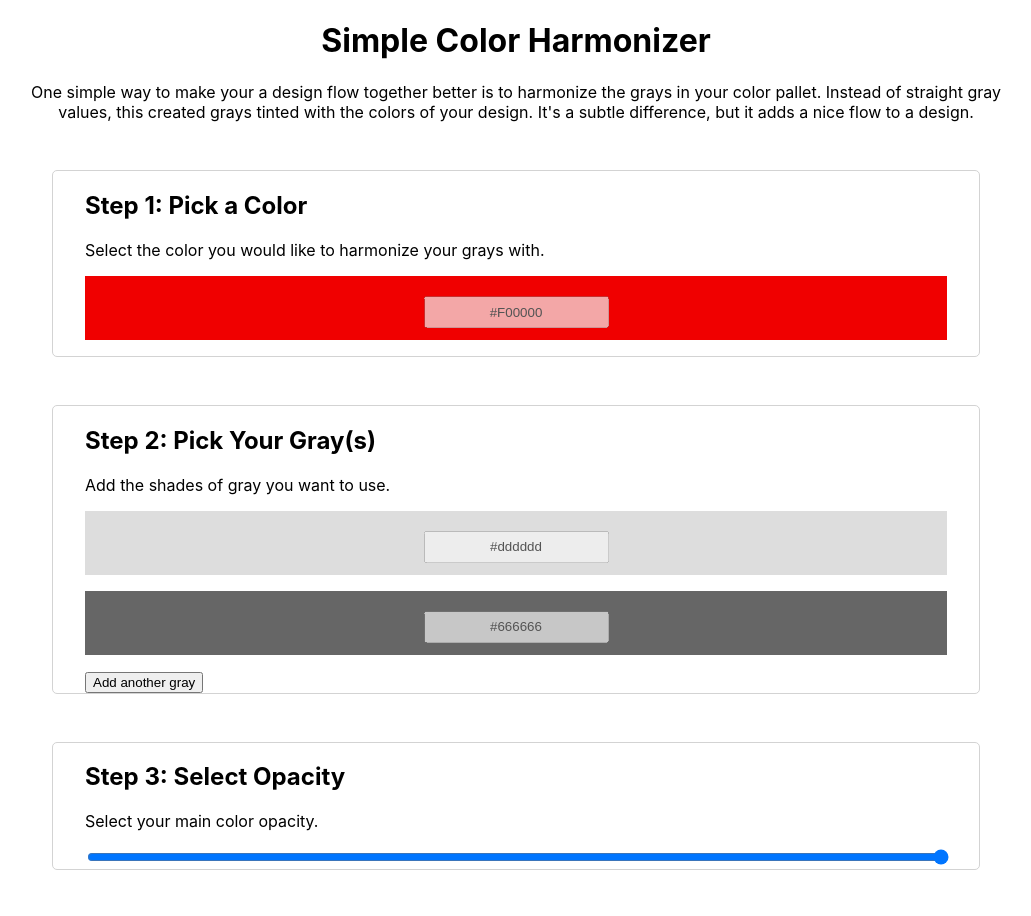
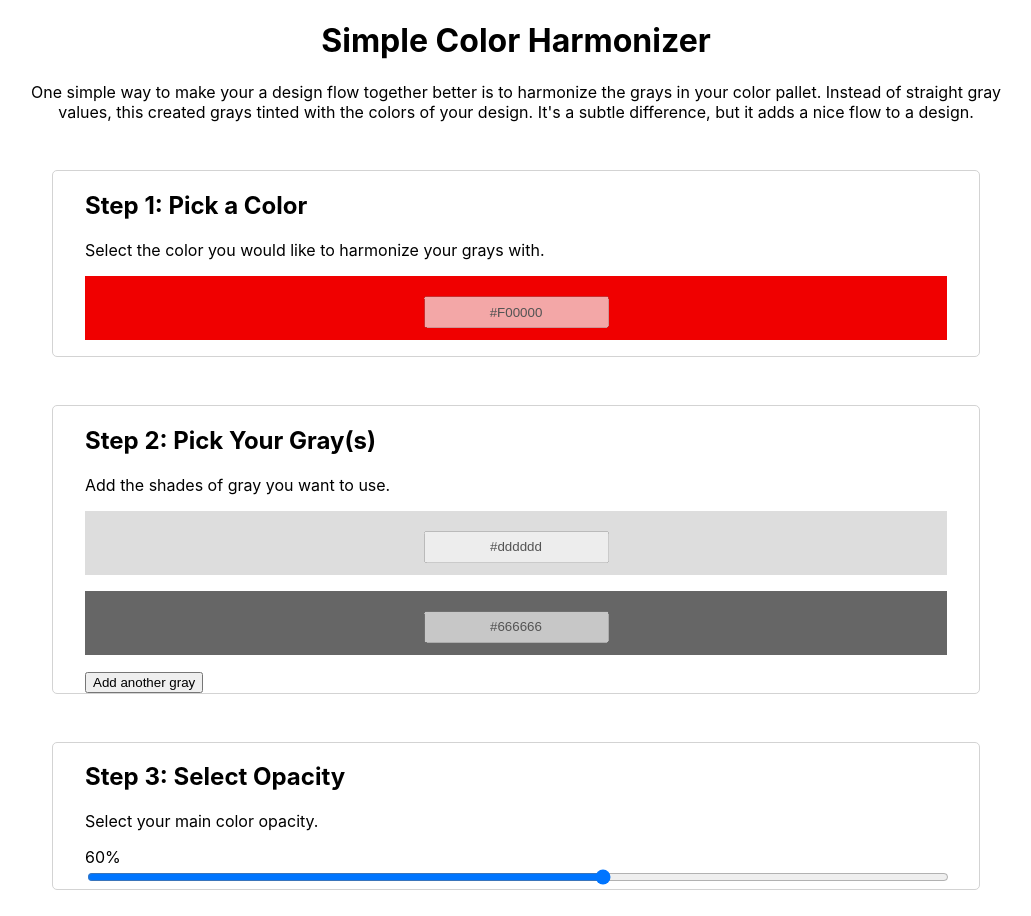
Before and after one commit to brentswisher/gray-harmonizer, a React (Create React App) app: page / in a window 1280 px wide. Shown: the top 916 px of the page, without its empty margins (124-1155 px from the left). Built offline with nearby package versions, Linux system fonts and the light colour scheme.

Commit message:
Tie opacity control into tthe state variable and update how setAdditionalColor handles setting the state

```diff
--- a/src/App.js
+++ b/src/App.js
@@ -26,11 +26,16 @@ class App extends Component {
   }
 
   setAdditionalColor = (hexColor,index) => {
-    let lastState = this.state.additionalColors;
+    let lastState = [...this.state.additionalColors];
     lastState[index] = hexColor;
 
     this.setState({additionalColors:lastState});
   }
+
+  setOpacity = (e) => {
+    this.setState({opacity:e.target.value})
+  }
+
 
   render() {
     return (
@@ -71,7 +76,8 @@ class App extends Component {
           <p>
             Select your main color opacity.
           </p>
-          <input type="range" min="0" max="1" step=".01" style={{width:'100%'}}/>
+          { parseInt(this.state.opacity * 100) }%
+          <input type="range" min="0" max="1" step=".01" value={ this.state.opacity } onChange={ this.setOpacity } style={{width:'100%'}}/>
         </section>
 
         <section>
```
